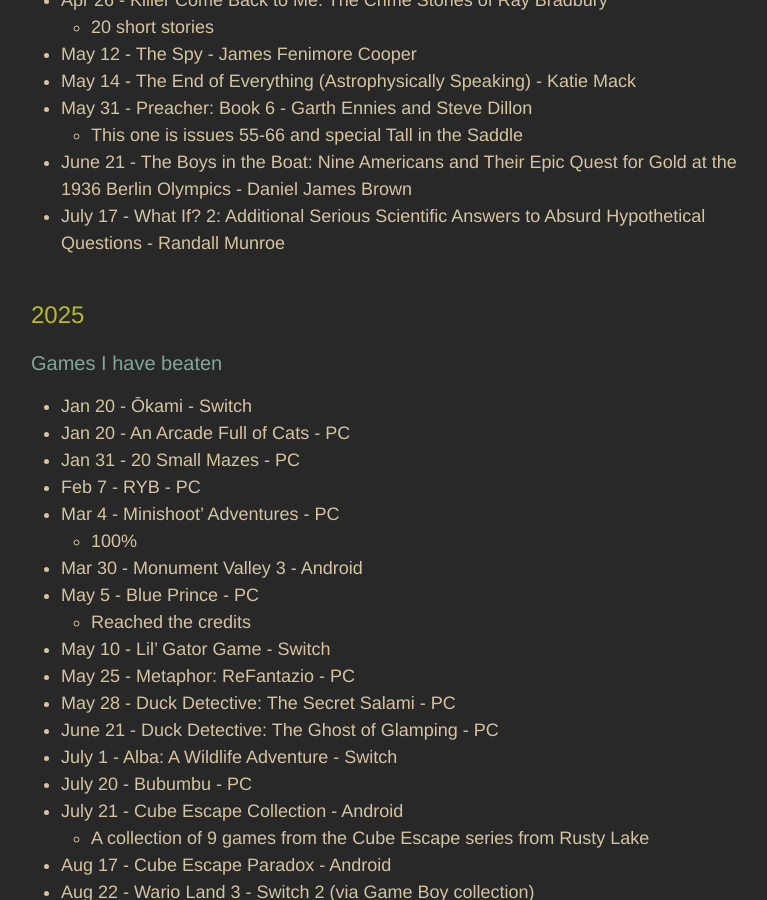
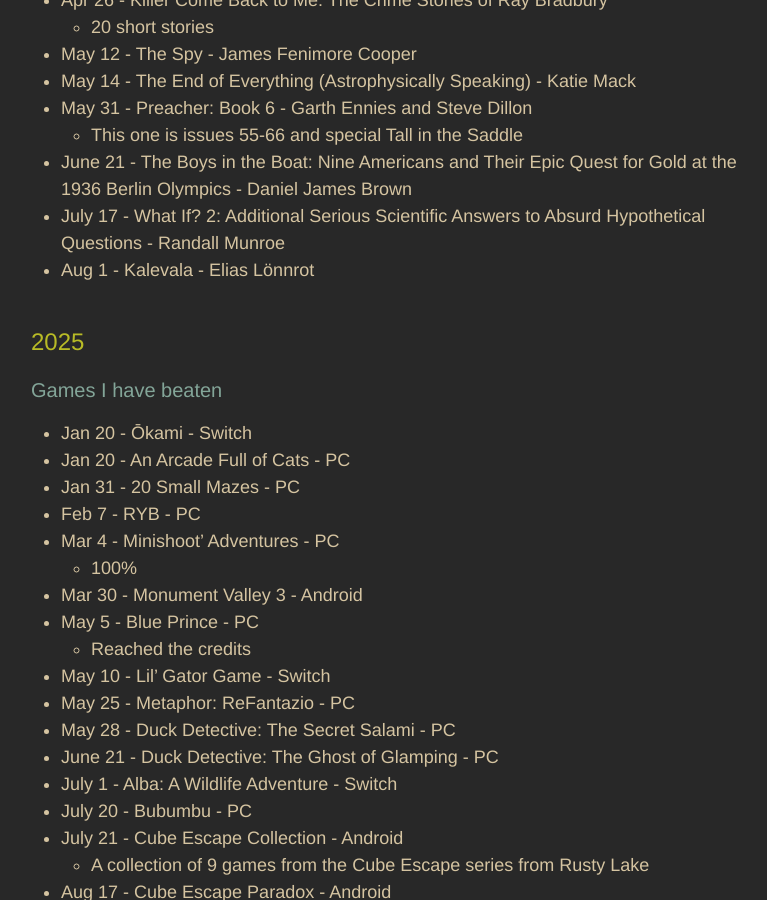
Before and after one commit to adkinsrs/sadkins_site, a Jekyll site: the page built from misc.md, in a window 1280 px wide and 900 px high, scrolled down 1280 px. Shown: the whole window, without its empty margins (239-1006 px from the left). Built offline with Jekyll 4.4.1, drawn with Linux system fonts in a browser that asks for light colours.

Commit message:
read a book

```diff
--- a/misc.md
+++ b/misc.md
@@ -53,6 +53,7 @@
   * This one is issues 55-66 and special Tall in the Saddle
 * June 21 - The Boys in the Boat: Nine Americans and Their Epic Quest for Gold at the 1936 Berlin Olympics - Daniel James Brown
 * July 17 - What If? 2: Additional Serious Scientific Answers to Absurd Hypothetical Questions - Randall Munroe
+* Aug 1 - Kalevala - Elias Lönnrot
 
 ## 2025
 
```
